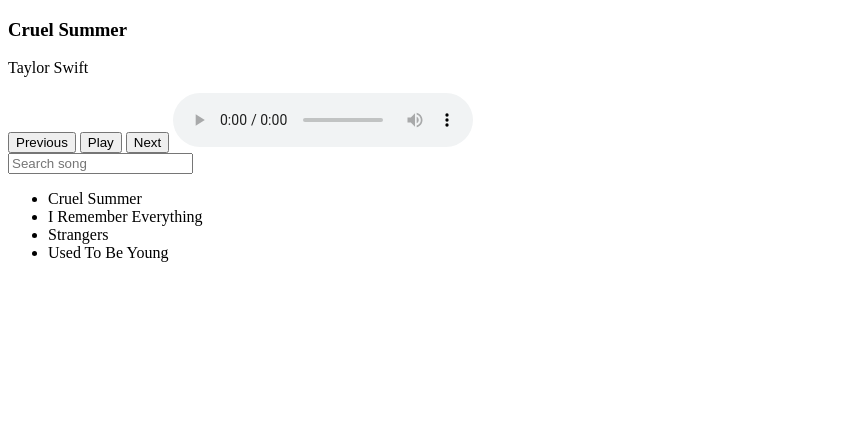
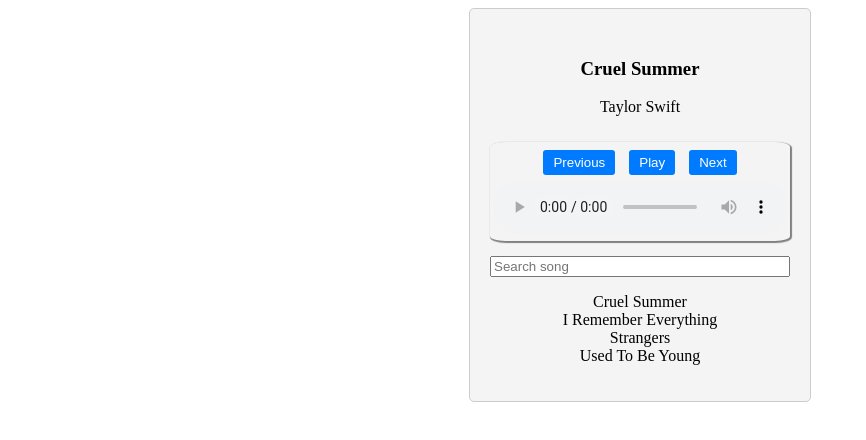
Before and after one commit to MaxwellKendall/audio-player, a plain HTML site: page index.html in a window 1280 px wide. Shown: the whole page, without its empty margins (0-866 px from the left). Drawn offline with Linux system fonts and the light colour scheme.

Commit message:
Add Styling

```diff
--- a/index.html
+++ b/index.html
@@ -2,7 +2,7 @@
 <html>
 <head>
     <title>Music Player</title>
-    <link rel="stylesheet" type="text/css" href="style.css">
+    <link rel="stylesheet" type="text/css" href="styles.css">
     <script src="songs.js"></script>
 </head>
 
--- a/styles.css
+++ b/styles.css
@@ -0,0 +1,45 @@
+/* Basic styles for the music player */
+.music-player {
+    text-align: center;
+    padding: 20px;
+    border: 1px solid #ccc;
+    border-radius: 5px;
+    background-color: #f4f4f4;
+    width: 300px;
+    margin: 0 auto;
+    display: flex;
+    flex-direction: column;
+}
+
+.player-info {
+    margin: 10px;
+}
+
+.controls {
+    box-shadow: 1px 1px 1px 1px grey;
+    padding: 1%;
+    border-radius: 5%;
+}
+.controls button {
+    margin: 5px;
+    background-color: #007bff;
+    color: #fff;
+    border: none;
+    border-radius: 3px;
+    padding: 5px 10px;
+    cursor: pointer;
+}
+
+.controls audio {
+    width: 100%;
+}
+
+.song-list-box {
+    margin-top: 5%;
+    display: flex;
+    flex-direction: column;
+}
+.playlist ul {
+    list-style: none;
+    padding: 0;
+}
```
